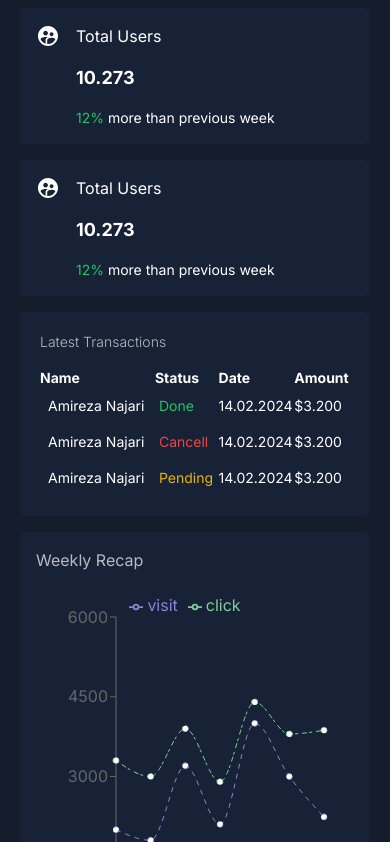
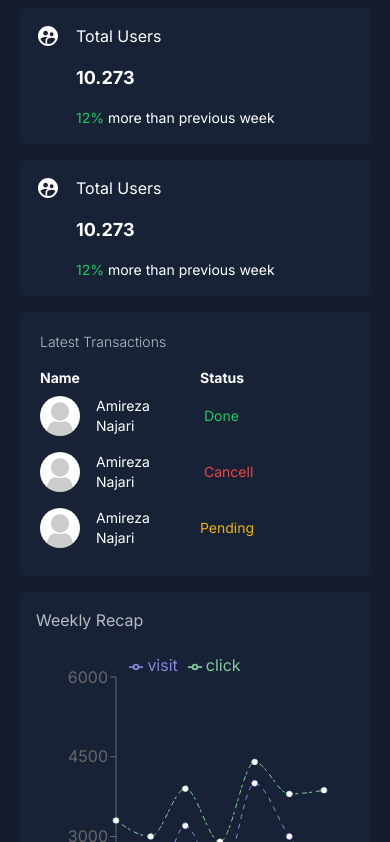
Before and after one commit to n4jari/admin, a Next.js app: page /dashboard in a window 390 px wide. Shown: the part 972-1814 px from the top of the page. Built offline with nearby package versions, Linux system fonts and the light colour scheme.

Commit message:
responsive latest transactions in dashboard

```diff
--- a/app/dashboard/layout.jsx
+++ b/app/dashboard/layout.jsx
@@ -5,11 +5,11 @@ import Footer from "../ui/dashboard/footer/Footer";
 
 const layout = ({ children }) => {
   return (
-    <div className="flex ">
-      <div className="w-1/4 bg-soft p-5 min-h-screen  max-md:hidden">
+    <div className="flex">
+      <div className="w-1/5 bg-soft p-5 min-h-screen max-md:hidden">
         <Sidebar />
       </div>
-      <div className="p-5 w-3/4 max-md:w-full">
+      <div className="p-5 w-4/5 max-md:w-full">
         <Navbar />
         {children}
         <Footer />
--- a/app/dashboard/page.jsx
+++ b/app/dashboard/page.jsx
@@ -7,7 +7,7 @@ import Notices from "../ui/dashboard/notices/Notices";
 const Dashboard = () => {
   return (
     <div className="flex gap-4">
-      <div className="flex gap-4 flex-col" style={{ flex: 3 }}>
+      <div className="flex gap-4 flex-col w-3/4 max-lg:w-full">
         <div className="hidden max-lg:block">
           <Notices position="static" />
         </div>
@@ -19,7 +19,7 @@ const Dashboard = () => {
         <LatesTransactions />
         <Chart />
       </div>
-      <div className="flex-1 max-lg:hidden">
+      <div className="max-lg:hidden w-1/4">
         <RightBar />
       </div>
     </div>
--- a/app/dashboard/users/page.jsx
+++ b/app/dashboard/users/page.jsx
@@ -24,7 +24,7 @@ const Users = async ({ searchParams }) => {
         </Link>
       </div>
       <div className="overflow-x-auto">
-        <table className="text-left w-full ">
+        <table className="text-left w-full">
           <thead>
             <tr>
               <th>Name</th>
--- a/app/lib/data.js
+++ b/app/lib/data.js
@@ -54,6 +54,6 @@ export const fetchProduct = async (id) => {
     return product;
   } catch (err) {
     console.error(err);
-    throw new Error("Failed to fetch user!");
+    throw new Error("Failed to fetch product!");
   }
 };
--- a/app/ui/dashboard/transactions/LatestTransactions.jsx
+++ b/app/ui/dashboard/transactions/LatestTransactions.jsx
@@ -4,22 +4,22 @@ const LatestTransactions = () => {
   return (
     <div className="bg-soft rounded-md p-5 max-sm:text-sm">
       <h2 className="text-soft font-light mb-4">Latest Transactions</h2>
-      <div className="max-w-full overflow-auto">
-        <table className="w-full relative text-left">
+      <div className="overflow-x-auto">
+        <table className="w-full text-left">
           <thead>
             <tr>
               <th>Name</th>
               <th>Status</th>
               <th>Date</th>
-              <th>Amount</th>
+              <th>Price</th>
             </tr>
           </thead>
           <tbody>
             <tr>
-              <td className="p-2">
+              <td className="min-w-40 pr-4 py-2">
                 <div className="flex items-center gap-4">
                   <Image
-                    className="rounded-full object-cover max-sm:hidden"
+                    className="rounded-full object-cover"
                     src="/noavatar.png"
                     alt=""
                     width={40}
@@ -33,10 +33,10 @@ const LatestTransactions = () => {
               <td>$3.200</td>
             </tr>
             <tr>
-              <td className="p-2">
+              <td className="min-w-40 pr-4 py-2">
                 <div className="flex items-center gap-4">
                   <Image
-                    className="rounded-full object-cover max-sm:hidden"
+                    className="rounded-full object-cover"
                     src="/noavatar.png"
                     alt=""
                     width={40}
@@ -50,10 +50,10 @@ const LatestTransactions = () => {
               <td>$3.200</td>
             </tr>
             <tr>
-              <td className="p-2">
+              <td className="min-w-40 pr-4 py-2">
                 <div className="flex items-center gap-4">
                   <Image
-                    className="rounded-full object-cover max-sm:hidden"
+                    className="rounded-full object-cover"
                     src="/noavatar.png"
                     alt=""
                     width={40}
@@ -62,11 +62,11 @@ const LatestTransactions = () => {
                   Amireza Najari
                 </div>
               </td>
-              <td className="rounded-md text-sm p-1 text-yellow-500">
+              <td className="min-w-40 pr-4 py-2 rounded-md text-sm  text-yellow-500">
                 Pending
               </td>
-              <td>14.02.2024</td>
-              <td>$3.200</td>
+              <td className="min-w-40 pr-4 py-2">14.02.2024</td>
+              <td className="min-w-40 pr-4 py-2">$3.200</td>
             </tr>
           </tbody>
         </table>
```
